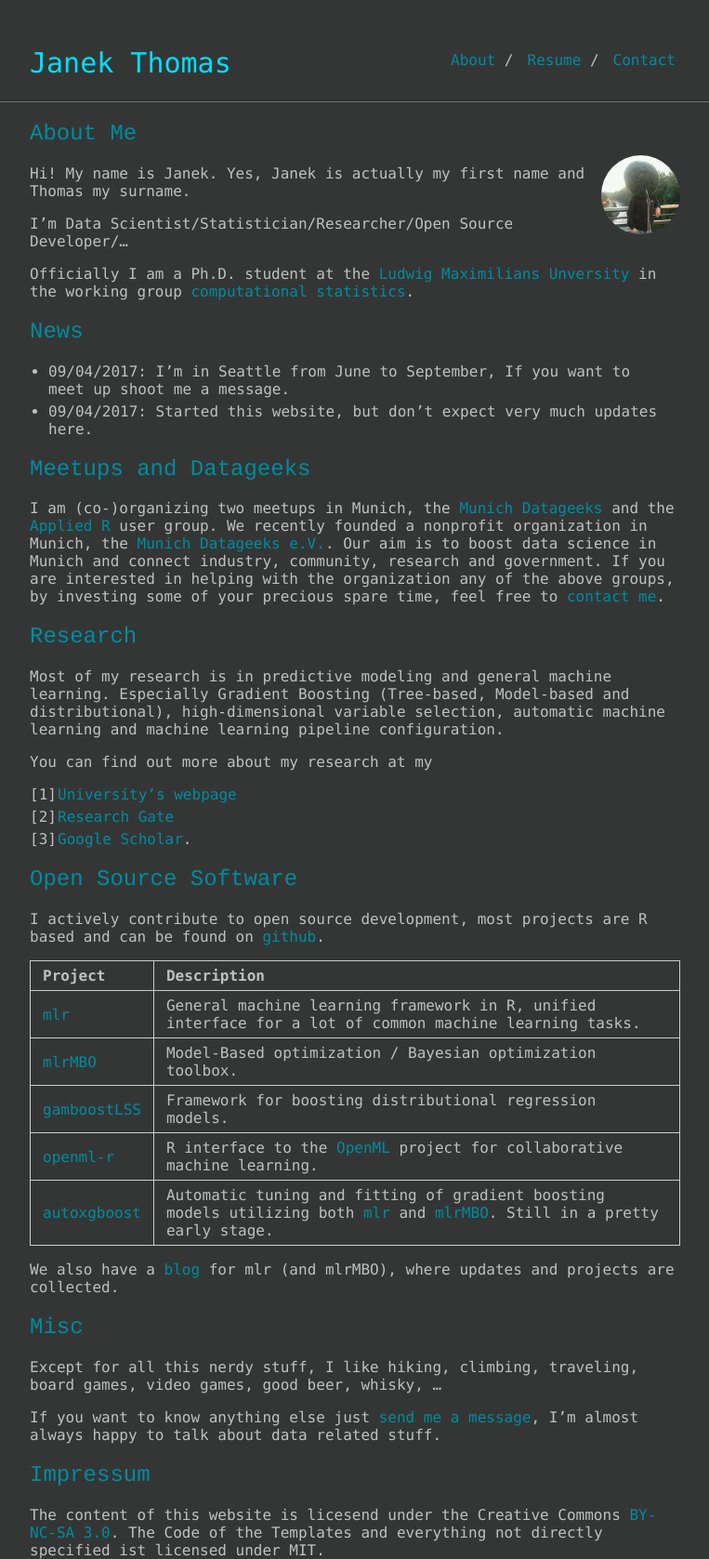
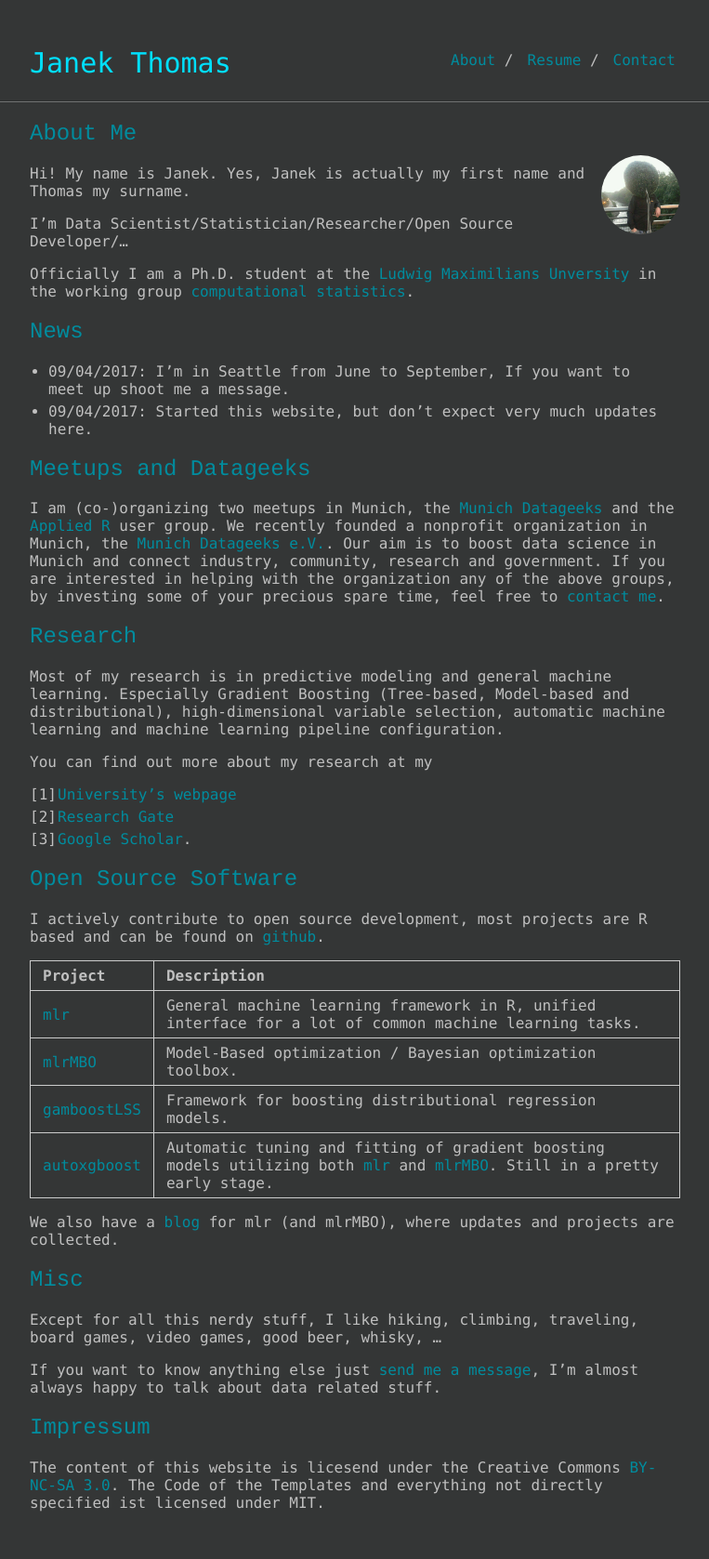
Before and after one commit to ja-thomas/ja-thomas.github.io, a Jekyll site: the page built from index.md, in a window 1280 px wide. Shown: the whole page at 93% size, without its empty margins (258-1021 px from the left). Built offline with Jekyll 4.4.1, drawn with Linux system fonts in a browser that asks for light colours; our own code applies the rules of GitHub Pages for plain Markdown files; after the commit the page ends 1626 px from its top, so only the background shows below that.

Commit message:
fixed mistaken bug

```diff
--- a/index.md
+++ b/index.md
@@ -48,7 +48,6 @@ Project | Description
 [mlr](https://github.com/mlr-org/mlr) |  General machine learning framework in R, unified interface for a lot of common machine learning tasks.
 [mlrMBO](https://github.com/mlr-org/mlrMBO) | Model-Based optimization / Bayesian optimization toolbox.
 [gamboostLSS](https://github.com/boost-R/gamboostLSS) | Framework for boosting distributional regression models.
-[openml-r](https://github.com/openml/openml-r) | R interface to the [OpenML](https://www.openml.org/) project for collaborative machine learning.
 [autoxgboost](https://github.com/ja-thomas/autoxgboost) | Automatic tuning and fitting of gradient boosting models utilizing both [mlr](https://github.com/mlr-org/mlr) and [mlrMBO](https://github.com/mlr-org/mlrMBO). Still in a pretty early stage.
 
 We also have a [blog](https://www.mlr-org.github.io) for mlr (and mlrMBO), where updates and projects are collected.
```
